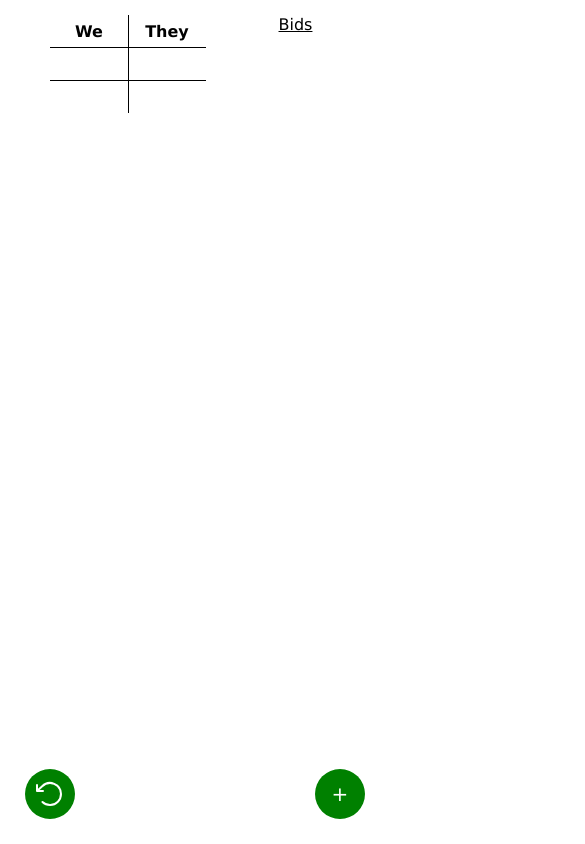
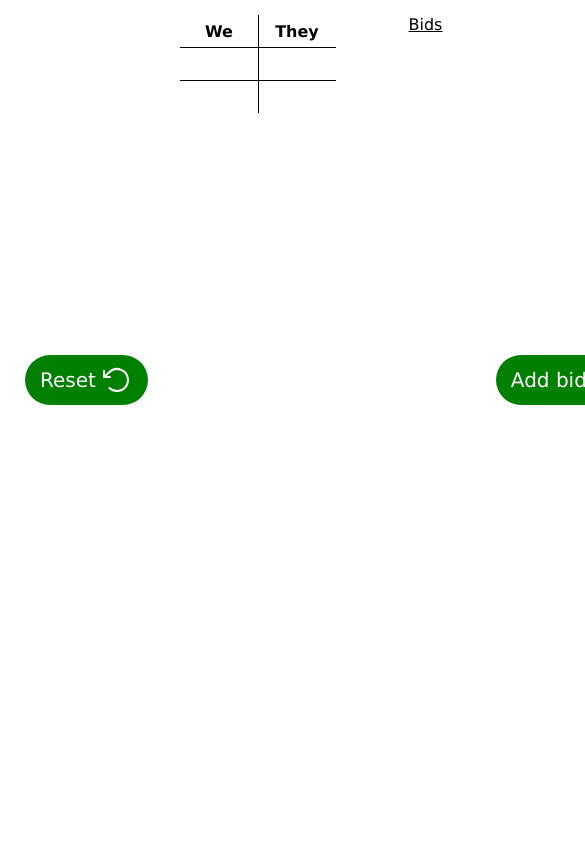
Before and after one commit to ballent/bridge-scorer, a React (Vite) app: page / in a window 390 px wide. Shown: the top 844 px of the page, 585 px wide, since content can reach past the window. Built offline with nearby package versions, Linux system fonts and the light colour scheme.

Commit message:
Mobile responsiveness

```diff
--- a/src/components/BridgeGame/BridgeGame.css
+++ b/src/components/BridgeGame/BridgeGame.css
@@ -3,38 +3,56 @@
   align-items: flex-start;
   flex-direction: row;
   width: 335px;
+  min-height: 300px;
   padding: 15px 0px;
-  margin-bottom: 50px;
+}
+
+.controls-container {
+  display: flex;
+  width: 600px;
+  flex: 1;
+  justify-content: space-between;
+  align-items: flex-start;
+  padding: 25px;
+}
+
+.controls-container-sm {
+  display: flex;
+  flex: 1;
+  width: 90%;
+  justify-content: space-between;
+  align-items: flex-end;
+  padding: 25px 5%;
 }
 
 .reset-game {
   display: flex;
   justify-content: center;
   align-items: center;
-  left: 25px;
-  bottom: 25px;
-  width: 50px;
-  height: 50px;
+  min-width: 50px;
+  min-height: 50px;
   color: white;
   background-color: green;
-  border-radius: 50%;
-  position: fixed;
+  border-radius: 50px;
   border: none;
   text-decoration: none;
   cursor: pointer;
+  font-size: 20px;
+  gap: 5px;
 }
 
 .add-bid {
-  right: 25px;
-  bottom: 25px;
-  width: 50px;
-  height: 50px;
+  min-width: 50px;
+  min-height: 50px;
   color: white;
   background-color: green;
-  border-radius: 50%;
-  position: fixed;
+  border-radius: 50px;
   border: none;
   text-decoration: none;
   cursor: pointer;
   font-size: 20px;
 }
+
+.padding-horizontal {
+  padding: 0px 15px;
+}
--- a/src/components/BridgeGame/BridgeGame.tsx
+++ b/src/components/BridgeGame/BridgeGame.tsx
@@ -8,6 +8,7 @@ import './BridgeGame.css'
 import Reset from '../../assets/Reset'
 import ConfirmationModal from '../ConfirmationModal/ConfirmationModal'
 import Bid from '../../utils/Bid'
+import useScreenSizes from '../../hooks/useScreenSizes'
 
 const activeRubber: IRubber = JSON.parse(localStorage.getItem('activeRubber') || '{}')
 interface IRubberContext {
@@ -30,6 +31,8 @@ const BridgeGame = () => {
   const [scoreIdHovering, setScoreIdHovering] = useState<null | number>(null)
   const [bidModalVisible, setBidModalVisible] = useState(false)
   const [confirmationModalVisible, setConfirmationModalVisible] = useState(false)
+
+  const { isMobile } = useScreenSizes()
 
   const addOrUpdateBid = (bid: IContractBid, bidId?: number) => {
     const updatedGame = bidId === undefined ? rubber.sumbitBid(bid) : rubber.editBid(bid, bidId)
@@ -76,14 +79,16 @@ const BridgeGame = () => {
           jumpTo={jumpToBid}
         />
       </div>
-      {!rubberGameState.isGameOver && (
-        <button className="add-bid" onClick={() => setBidModalVisible(true)}>
-          +
+      <div className={`${isMobile ? 'controls-container-sm' : 'controls-container'}`}>
+        <button className={`reset-game ${!isMobile ? 'padding-horizontal' : null}`} onClick={() => setConfirmationModalVisible(true)}>
+          {!isMobile && 'Reset'}<Reset color={'white'} />
         </button>
-      )}
-      <button className="reset-game" onClick={() => setConfirmationModalVisible(true)}>
-        <Reset color={'white'} />
-      </button>
+        {!rubberGameState.isGameOver && (
+          <button className={`add-bid ${!isMobile ? 'padding-horizontal' : null}`} onClick={() => setBidModalVisible(true)}>
+            {!isMobile && 'Add bid '}+
+          </button>
+        )}
+      </div>
       <div>{rubberGameState.isGameOver && 'Game over'}</div>
       <ConfirmationModal
         title="Reset game?"
--- /dev/null
+++ b/src/hooks/useScreenSizes.tsx
@@ -0,0 +1,22 @@
+import { useEffect, useState } from 'react'
+
+const useScreenSizes = () => {
+  const [isMobile, setIsMobile] = useState(false)
+
+  //choose the screen size
+  const handleResize = () => {
+    if (window.innerWidth < 720) {
+      setIsMobile(true)
+    } else {
+      setIsMobile(false)
+    }
+  }
+
+  // create an event listener
+  useEffect(() => {
+    window.addEventListener('resize', handleResize)
+  })
+  return { isMobile }
+}
+
+export default useScreenSizes
```
